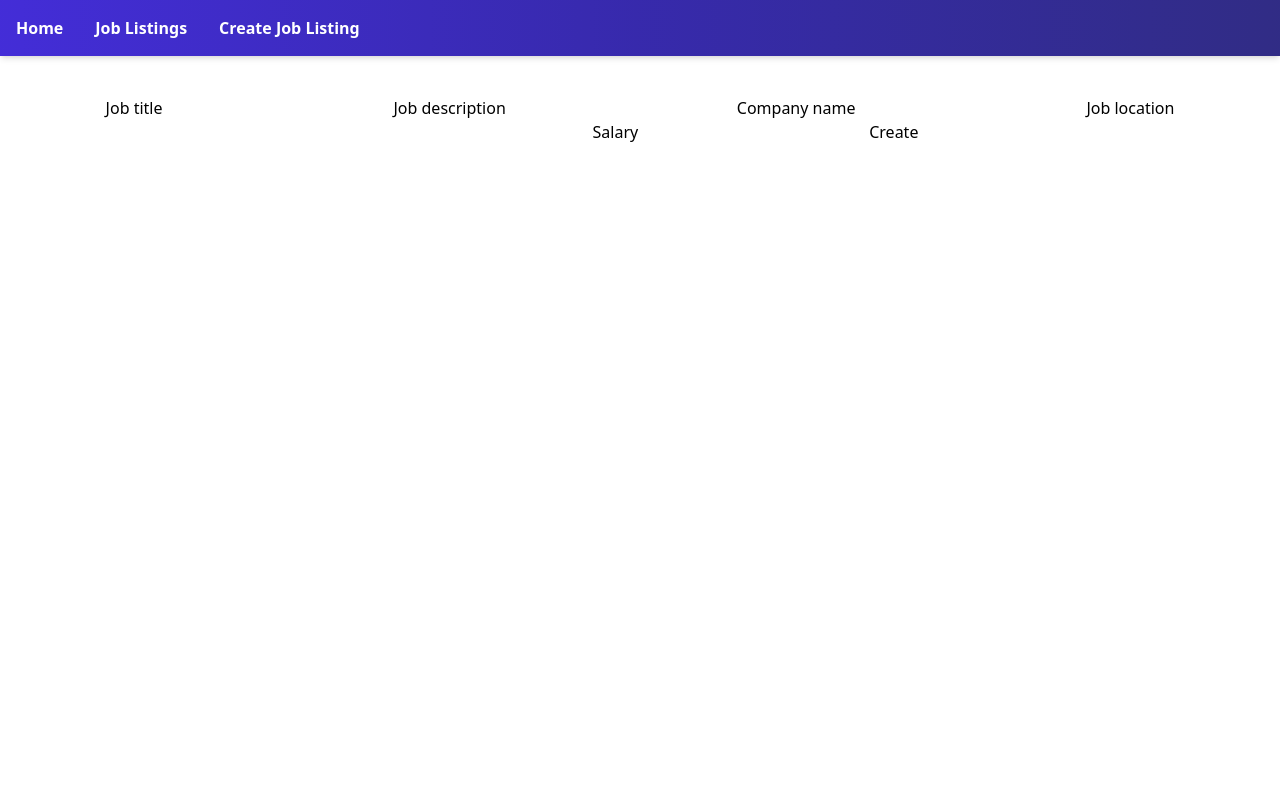
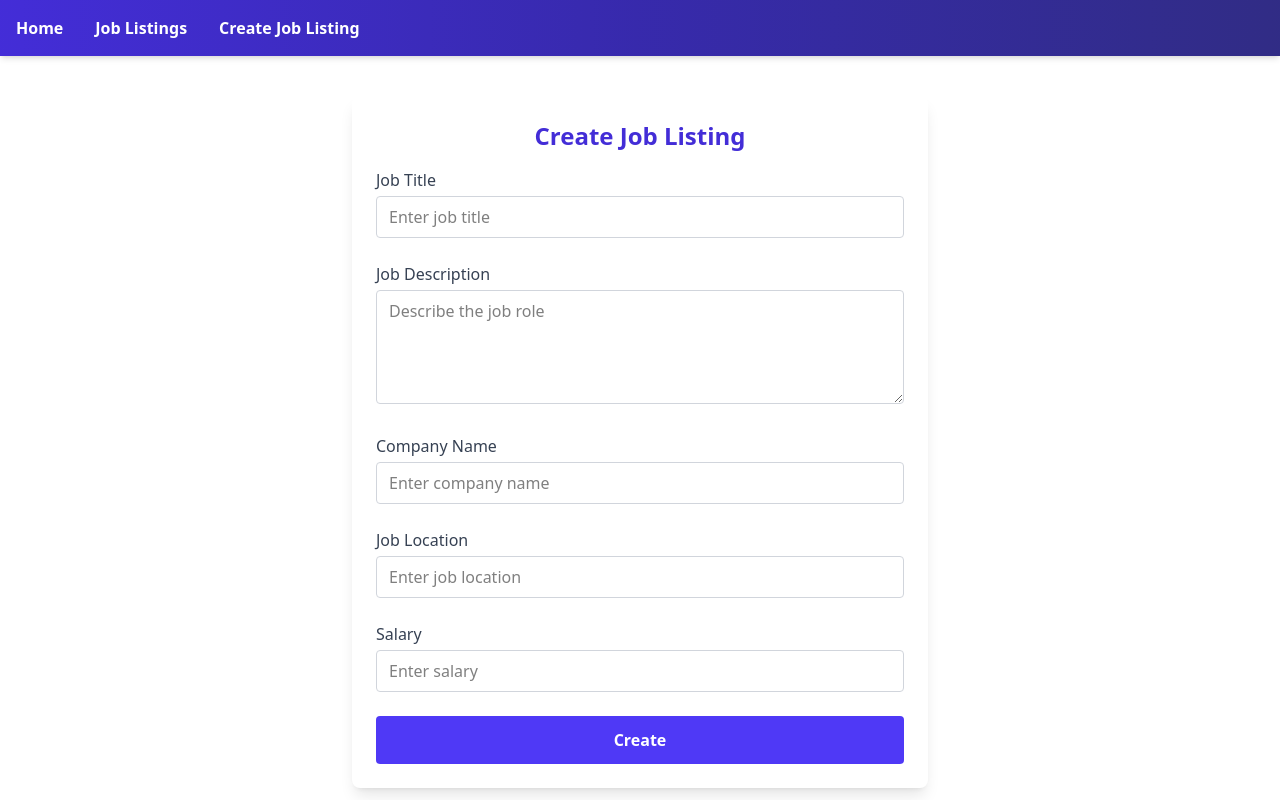
Before and after one commit to amar-ashfaq/job-board-app, a React (Vite) app: page /create-listing in a window 1280 px wide. Built offline with nearby package versions, Linux system fonts and the light colour scheme.

Commit message:
Applied styling and made minor tweaks.

```diff
--- a/src/components/JobForm.tsx
+++ b/src/components/JobForm.tsx
@@ -10,8 +10,6 @@ type Job = {
 };
 
 function JobForm() {
-  // new job will be created here
-
   const [job, setJob] = useState<Job>({
     title: "",
     description: "",
@@ -20,10 +18,9 @@ function JobForm() {
     salary: "",
   });
 
-  const handleSubmit = async (e: React.MouseEvent<HTMLFormElement>) => {
+  const handleSubmit = async (e: React.FormEvent<HTMLFormElement>) => {
     e.preventDefault();
 
-    // insert record to the supabase db - replace with object properties
     const { error } = await supabase.from("jobs").insert({
       title: job.title,
       description: job.description,
@@ -36,7 +33,6 @@ function JobForm() {
       console.error("Error inserting record:", error);
     } else {
       console.log("Record inserted successfully!");
-
       setJob({
         title: "",
         description: "",
@@ -48,55 +44,119 @@ function JobForm() {
   };
 
   const handleInputChange =
-    (key: keyof Job) => (e: React.ChangeEvent<HTMLInputElement>) => {
+    (key: keyof Job) =>
+    (e: React.ChangeEvent<HTMLInputElement | HTMLTextAreaElement>) => {
       const value = e.target.value;
-      setJob((previousState) => ({ ...previousState, [key]: value }));
+      setJob((prev) => ({ ...prev, [key]: value }));
     };
 
   return (
-    <form onSubmit={handleSubmit}>
-      <label>
-        Job title
+    <form
+      onSubmit={handleSubmit}
+      className="max-w-xl mx-auto p-6 bg-white rounded-lg shadow-lg space-y-6"
+    >
+      <h2 className="text-2xl font-semibold text-indigo-700 mb-4">
+        Create Job Listing
+      </h2>
+
+      <div>
+        <label
+          className="block mb-1 font-medium text-gray-700 text-left"
+          htmlFor="title"
+        >
+          Job Title
+        </label>
         <input
+          id="title"
           type="text"
           value={job.title}
           onChange={handleInputChange("title")}
+          className="w-full border border-gray-300 rounded px-3 py-2 focus:outline-none focus:ring-2 focus:ring-indigo-500"
+          placeholder="Enter job title"
+          required
         />
-      </label>
-      <label>
-        Job description
-        <input
-          type="text"
+      </div>
+
+      <div>
+        <label
+          className="block mb-1 font-medium text-gray-700 text-left"
+          htmlFor="description"
+        >
+          Job Description
+        </label>
+        <textarea
+          id="description"
           value={job.description}
           onChange={handleInputChange("description")}
+          className="w-full border border-gray-300 rounded px-3 py-2 focus:outline-none focus:ring-2 focus:ring-indigo-500 resize-y"
+          placeholder="Describe the job role"
+          rows={4}
+          required
         />
-      </label>
-      <label>
-        Company name
+      </div>
+
+      <div>
+        <label
+          className="block mb-1 font-medium text-gray-700 text-left"
+          htmlFor="company"
+        >
+          Company Name
+        </label>
         <input
+          id="company"
           type="text"
           value={job.company}
           onChange={handleInputChange("company")}
+          className="w-full border border-gray-300 rounded px-3 py-2 focus:outline-none focus:ring-2 focus:ring-indigo-500"
+          placeholder="Enter company name"
+          required
         />
-      </label>
-      <label>
-        Job location
+      </div>
+
+      <div>
+        <label
+          className="block mb-1 font-medium text-gray-700 text-left"
+          htmlFor="location"
+        >
+          Job Location
+        </label>
         <input
+          id="location"
           type="text"
           value={job.location}
           onChange={handleInputChange("location")}
+          className="w-full border border-gray-300 rounded px-3 py-2 focus:outline-none focus:ring-2 focus:ring-indigo-500"
+          placeholder="Enter job location"
+          required
         />
-      </label>
-      <label>
-        Salary
+      </div>
+
+      <div>
+        <label
+          className="block mb-1 font-medium text-gray-700 text-left"
+          htmlFor="salary"
+        >
+          Salary
+        </label>
         <input
+          id="salary"
           type="text"
           value={job.salary}
           onChange={handleInputChange("salary")}
+          className="w-full border border-gray-300 rounded px-3 py-2 focus:outline-none focus:ring-2 focus:ring-indigo-500"
+          placeholder="Enter salary"
+          required
         />
-      </label>
-      <button type="submit">Create</button>
+      </div>
+
+      <button
+        type="submit"
+        className="w-full bg-indigo-600 text-white font-semibold py-3 rounded hover:bg-indigo-700 transition-colors"
+      >
+        Create
+      </button>
     </form>
   );
 }
+
 export default JobForm;
--- a/src/components/JobListing.tsx
+++ b/src/components/JobListing.tsx
@@ -4,7 +4,10 @@ import { supabase } from "../supabaseClient";
 type Job = {
   id: string;
   title: string;
+  description: string;
   company: string;
+  location: string;
+  salary: string;
 };
 
 function JobListing() {
@@ -28,15 +31,57 @@ function JobListing() {
   };
 
   return (
-    <div>
-      <h1>Job Listings</h1>
-      <ul>
-        {jobs.map((job) => (
-          <li key={job.id}>
-            {job.title} at {job.company}
-          </li>
-        ))}
-      </ul>
+    <div className="max-w-7xl mx-auto p-6">
+      <h1 className="text-3xl font-bold mb-6 text-indigo-700">Job Listings</h1>
+      <div className="overflow-x-auto border border-indigo-400 rounded-lg shadow-md">
+        <table className="min-w-full table-auto border-collapse">
+          <thead className="bg-indigo-100">
+            <tr>
+              <th className="px-6 py-3 text-left text-sm font-semibold text-indigo-700 uppercase">
+                Title
+              </th>
+              <th className="px-6 py-3 text-left text-sm font-semibold text-indigo-700 uppercase">
+                Description
+              </th>
+              <th className="px-6 py-3 text-left text-sm font-semibold text-indigo-700 uppercase">
+                Company
+              </th>
+              <th className="px-6 py-3 text-left text-sm font-semibold text-indigo-700 uppercase">
+                Location
+              </th>
+              <th className="px-6 py-3 text-left text-sm font-semibold text-indigo-700 uppercase">
+                Salary
+              </th>
+            </tr>
+          </thead>
+          <tbody className="bg-white divide-y divide-indigo-200">
+            {jobs
+              .filter((job) => job && job.title.trim() !== "") // Only jobs with non-empty title
+              .map((job) => (
+                <tr
+                  key={job.id}
+                  className="hover:bg-indigo-50 transition-colors duration-200"
+                >
+                  <td className="px-6 py-4 whitespace-nowrap text-indigo-900 font-medium">
+                    {job.title}
+                  </td>
+                  <td className="px-6 py-4 whitespace-normal text-indigo-800 text-left">
+                    {job.description}
+                  </td>
+                  <td className="px-6 py-4 whitespace-nowrap text-indigo-900">
+                    {job.company}
+                  </td>
+                  <td className="px-6 py-4 whitespace-nowrap text-indigo-900">
+                    {job.location}
+                  </td>
+                  <td className="px-6 py-4 whitespace-nowrap text-indigo-900">
+                    {job.salary}
+                  </td>
+                </tr>
+              ))}
+          </tbody>
+        </table>
+      </div>
     </div>
   );
 }
```
